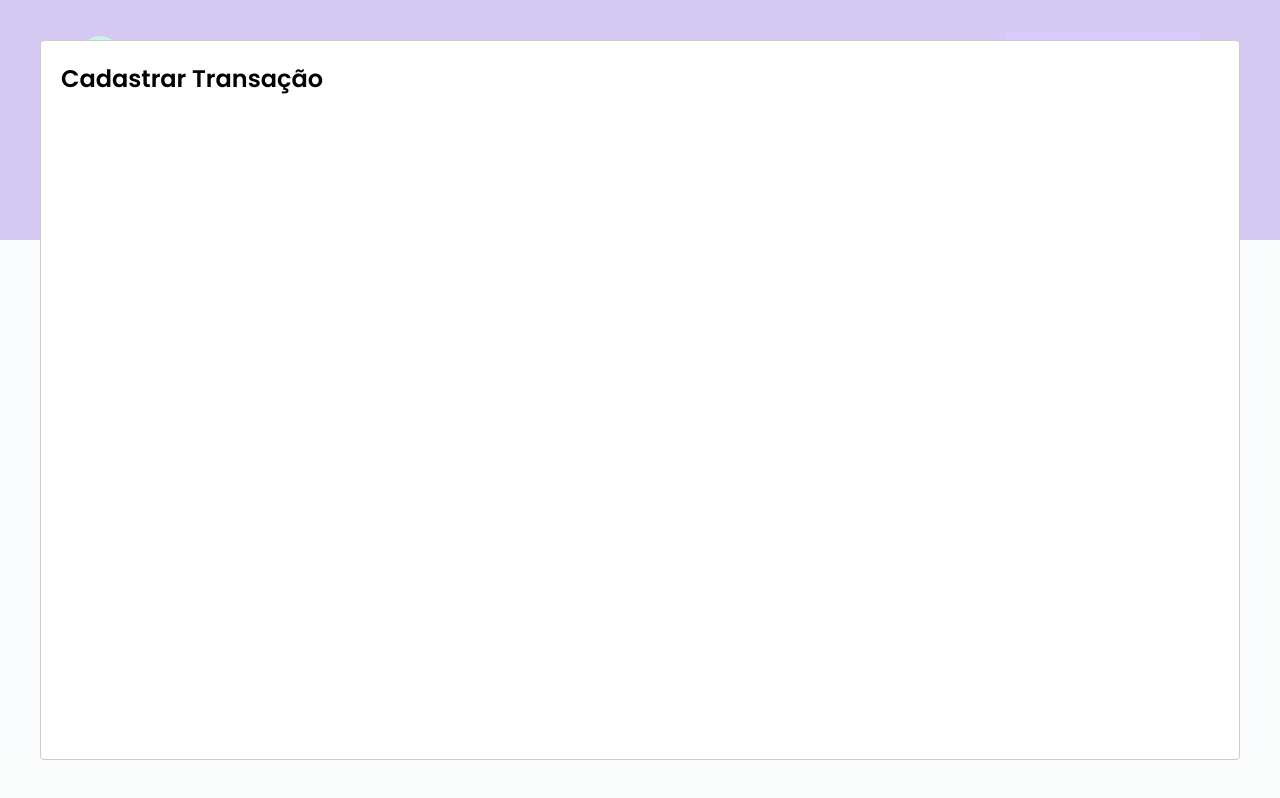
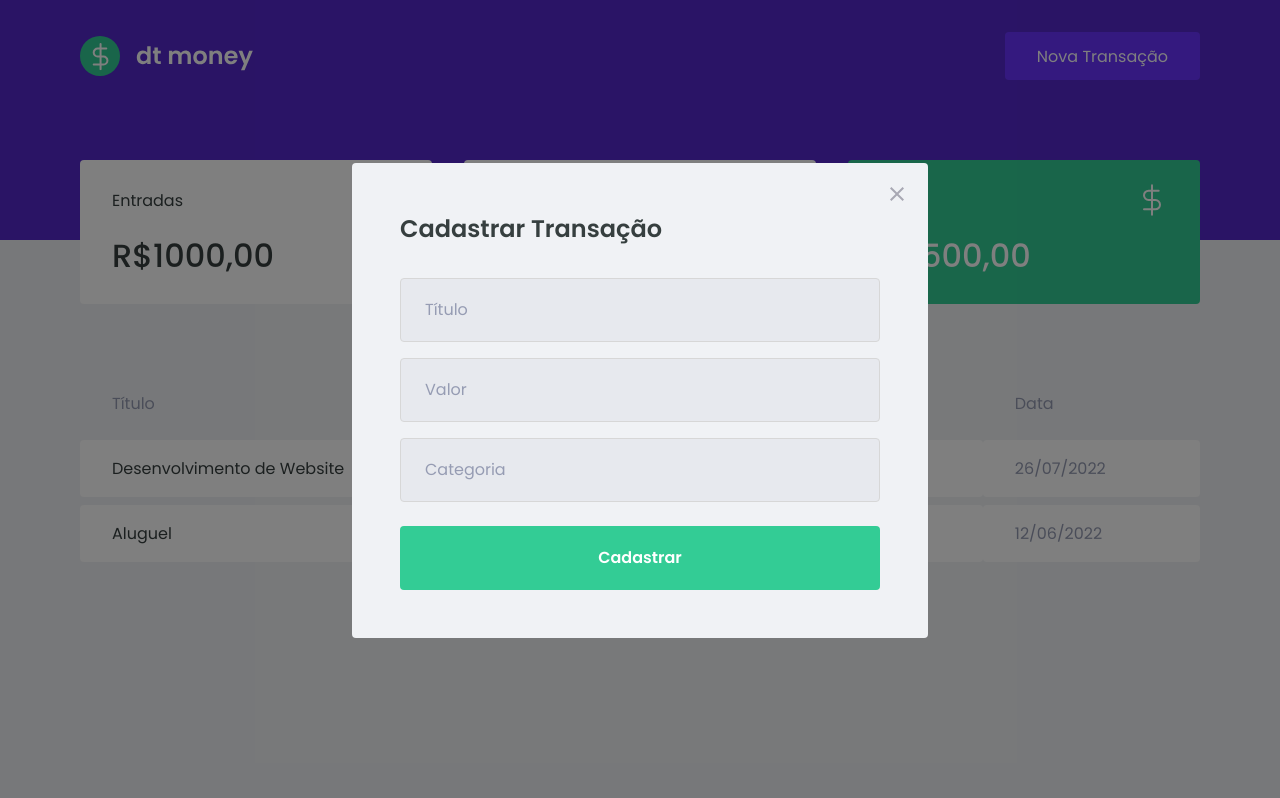
Before and after one commit to Kayke-Fujinaka/dt-money, a React (Create React App) app: page / in a window 1280 px wide. Both pictures are taken after a click on the button "Nova Transação". Built offline with nearby package versions, Linux system fonts and the light colour scheme; no server answers; what miragejs would draw is missing.

Commit message:
style: new transaction modal

```diff
--- a/src/App.tsx
+++ b/src/App.tsx
@@ -2,7 +2,10 @@
 import { Header } from "./components/Header";
 import { Dashboard } from "./components/Dashboard";
 import { NewTransactionModal } from "./components/NewTransactionModal";
+import Modal from "react-modal";
 import { GlobalStyle } from "./styles/global";
+
+Modal.setAppElement("#root");
 
 export function App() {
   const [isNewTransactionModalOpen, setIsNewTransactionModalOpen] =
--- a/src/components/NewTransactionModal/index.tsx
+++ b/src/components/NewTransactionModal/index.tsx
@@ -1,19 +1,35 @@
 import Modal from "react-modal";
+import closeImg from "../../assets/close.svg";
+import * as S from "./styles";
 
 interface NewTransactionModalProps {
   isOpen: boolean;
   onRequestClose: () => void;
 }
 
-Modal.setAppElement("#root");
-
 export function NewTransactionModal(props: NewTransactionModalProps) {
   return (
     <Modal
       isOpen={props.isOpen}
       onRequestClose={props.onRequestClose}
+      overlayClassName="react-modal-overlay"
+      className="react-modal-content"
     >
-      <h2>Cadastrar Transação</h2>
+      <button
+        type="button"
+        onClick={props.onRequestClose}
+        className="react-modal-close"
+      >
+        <img src={closeImg} alt="Fechar Modal" />
+      </button>
+
+      <S.Container>
+        <h2>Cadastrar Transação</h2>
+        <input placeholder="Título" />
+        <input placeholder="Valor" type="number" />
+        <input placeholder="Categoria" />
+        <button type="submit">Cadastrar</button>
+      </S.Container>
     </Modal>
   );
 }
--- a/src/components/NewTransactionModal/styles.ts
+++ b/src/components/NewTransactionModal/styles.ts
@@ -1,5 +1,46 @@
 import styled from "styled-components"
 
-export const Container = styled.div`
+export const Container = styled.form`
+    h2 {
+        color: var(--text-title);
+        font-size: 1.5rem;
+        margin-bottom: 2rem;
+    }
 
+    input {
+        width: 100%;
+        padding: 0 1.5rem;
+        height: 4rem;
+        border: 1px solid #d7d7d7;
+        border-radius: 0.25rem;
+        background-color: #e7e9ee;
+        font-size: 1rem;
+        font-weight: 400;
+
+        &::placeholder {
+            color: var(--text-body);
+        }
+
+        & + input {
+            margin-top: 1rem;
+        }
+    }
+
+    button[type="submit"] {
+        width: 100%;
+        padding: 0 1.5rem;
+        margin-top: 1.5rem;
+        height: 4rem;
+        background-color: var(--green);
+        color: var(--shape);
+        font-size: 1rem;
+        font-weight: 600;
+        border: 0;
+        border-radius: 0.25rem;
+        transition: filter 0.2s;
+
+        &:hover {
+            filter: brightness(0.9);
+        }
+    }
 `
--- a/src/styles/global.ts
+++ b/src/styles/global.ts
@@ -54,4 +54,38 @@
         opacity: 0.6;
         cursor: not-allowed;
     }
+
+    .react-modal-overlay {
+        display: flex;
+        align-items: center;
+        justify-content: center;
+        position: fixed;
+        top: 0;
+        bottom: 0;
+        left: 0;
+        right: 0;
+        background: rgba(0, 0, 0, 0.5);
+    }
+
+    .react-modal-content {
+        position: relative;
+        width: 100%;
+        max-width: 576px;
+        padding: 3rem;
+        background-color: var(--background);
+        border-radius: 0.25rem;
+    }
+
+    .react-modal-close {
+        position: absolute;
+        right: 1.5rem;
+        top: 1.5rem;
+        border: 0;
+        background: transparent;
+        transition: filter 0.2s;
+
+        &:hover {
+            filter: brightness(0.8);
+        }
+    }
 `;
```
